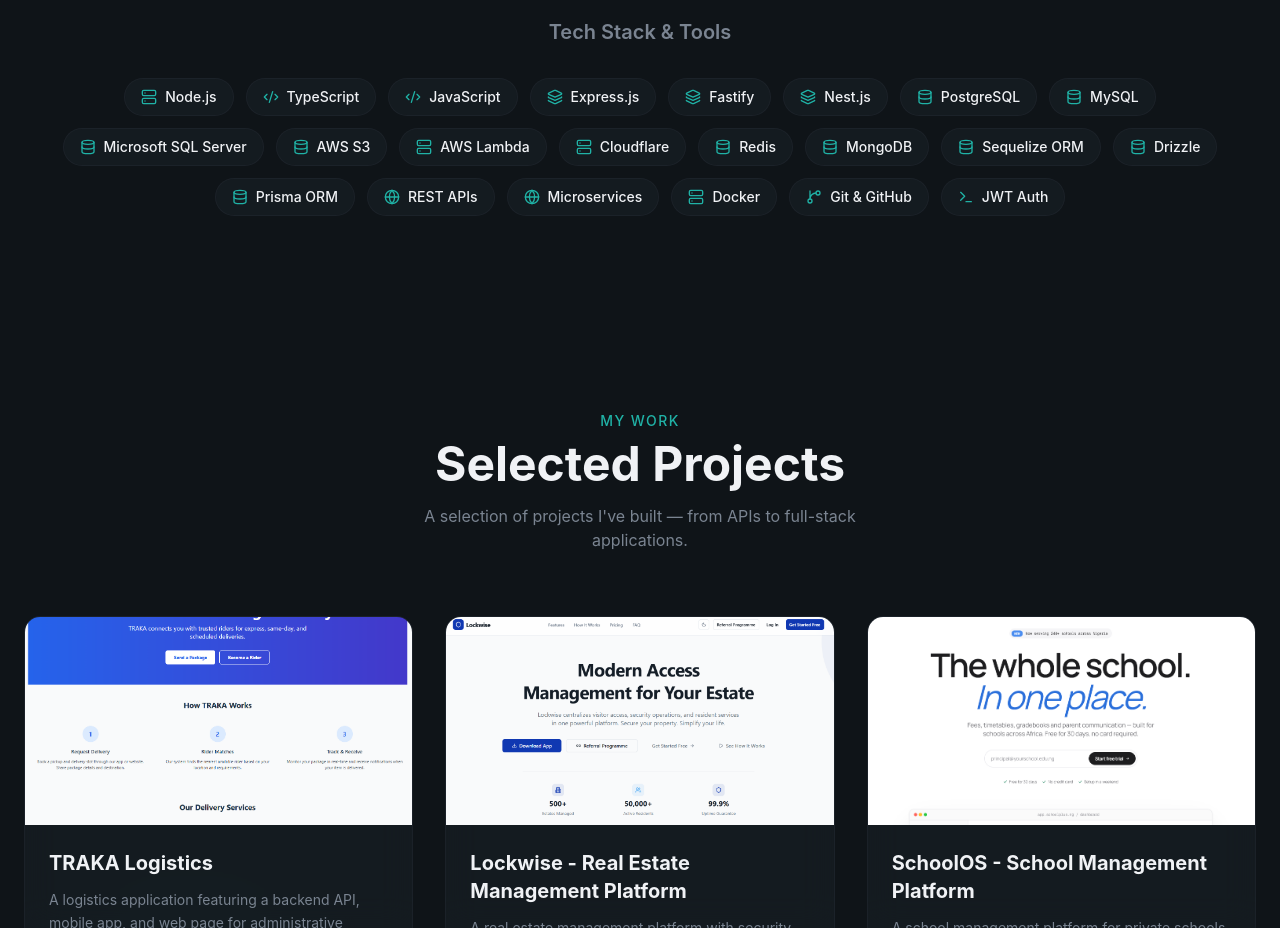
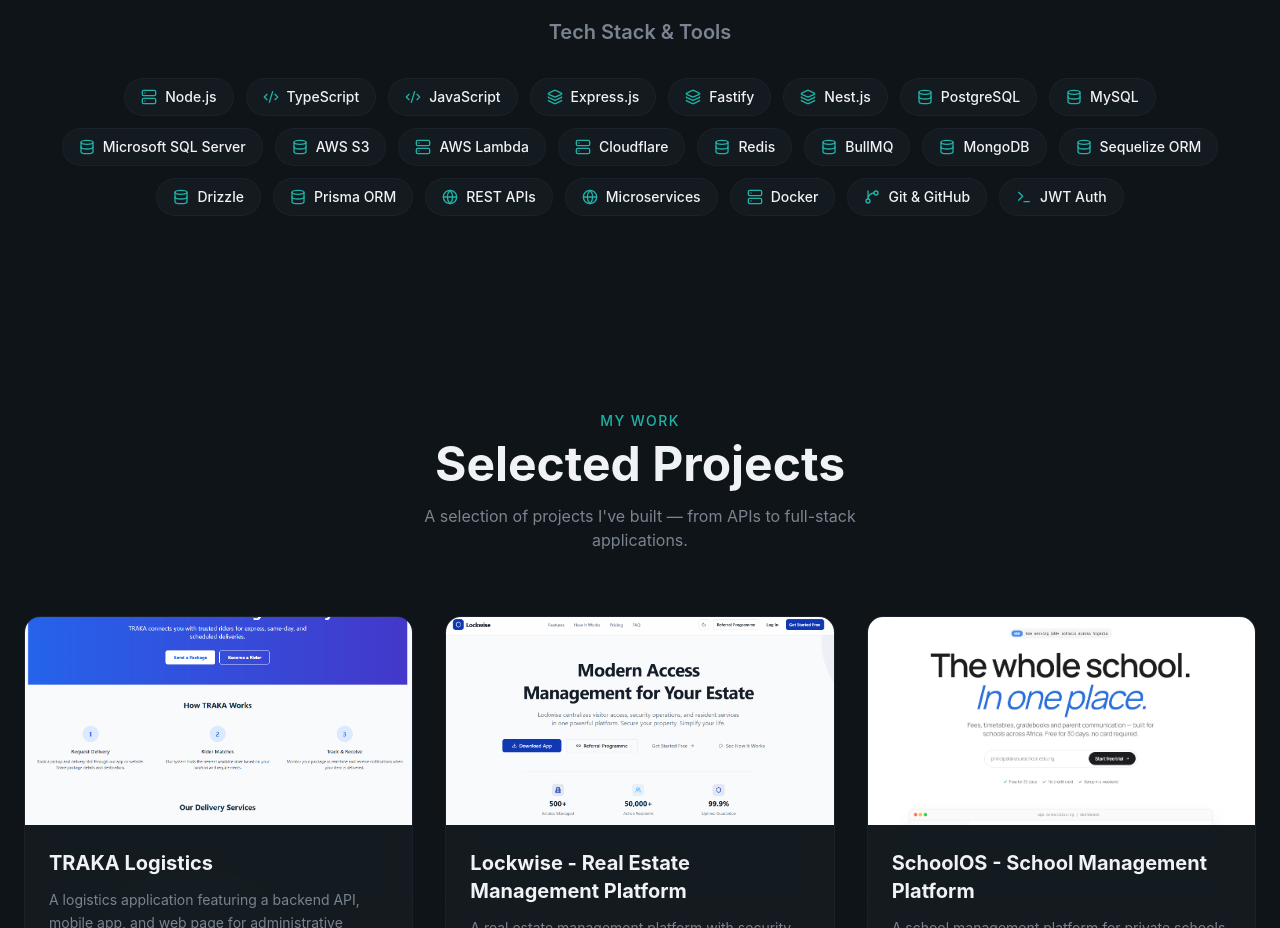
Before and after one commit to stevesdiary/stephenoyeyemi, a React (Vite) app: page / in a window 1280 px wide. Shown: the part 2220-3148 px from the top of the page. Built offline with nearby package versions, Linux system fonts and the light colour scheme.

Commit message:
feat: add BullMQ to skills list in About section

```diff
--- a/src/sections/About.jsx
+++ b/src/sections/About.jsx
@@ -46,6 +46,7 @@
   { name: "AWS Lambda", icon: Server },
   { name: "Cloudflare", icon: Server },
   { name: "Redis", icon: Database },
+  { name: "BullMQ", icon: Database },
   { name: "MongoDB", icon: Database },
   { name: "Sequelize ORM", icon: Database },
   { name: "Drizzle", icon: Database },
```
